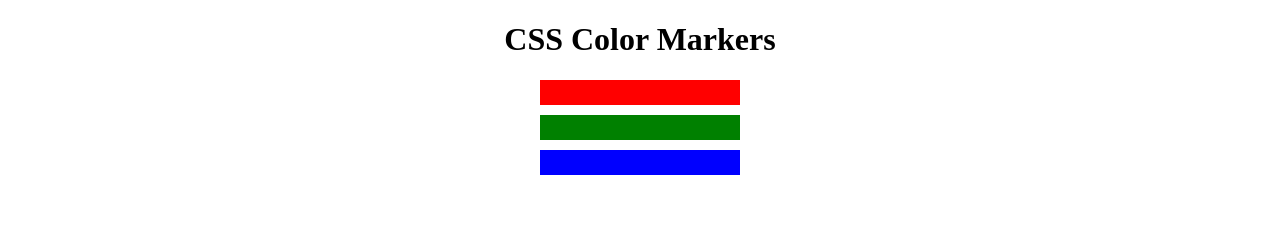
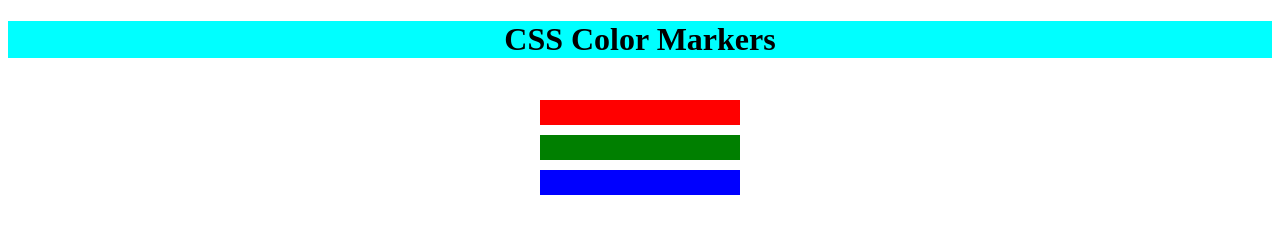
Before and after one commit to Ramalai/freecodecamp, a plain HTML site: page responsive-web-design/third-exercise/index.html in a window 1280 px wide. Drawn offline with Linux system fonts and the light colour scheme.

Commit message:
[UPDATE] colors gradient, rgb, hsl

```diff
--- a/responsive-web-design/third-exercise/index.html
+++ b/responsive-web-design/third-exercise/index.html
@@ -9,9 +9,9 @@
 <body>
     <h1>CSS Color Markers</h1>
     <div class="container">
-        <div class="marker one"></div>
-        <div class="marker two"></div>
-        <div class="marker three"></div>
+        <div class="marker red"></div>
+        <div class="marker green"></div>
+        <div class="marker blue"></div>
     </div>
 </body>
 </html>
--- a/responsive-web-design/third-exercise/styles.css
+++ b/responsive-web-design/third-exercise/styles.css
@@ -1,6 +1,8 @@
 h1 {
     text-align: center;
+    background-color: rgb(0, 255, 255);
 }
+
 .marker {
     background-color: red;
     height: 25px; /* por padrão o elemento DIV tem altura e largura 0 quando não tem nenhum conteúdo*/
@@ -8,14 +10,44 @@ h1 {
     margin: 10px auto; /* a propriedade margin defini de modo geral as propriedade margin-top, left, right e bottom*/
 }
 
-.one{
-    background-color: red;
+.red{
+    background-color: rgb(255, 0, 0); /*modelo aditivo RGB, usado em dispositivos eletrônicos*/
 }
 
-.two {
-    background-color: green;
+/*.red {
+    .red {
+  background: linear-gradient(180deg, rgb(255, 0, 0) 0%, rgb(0, 255, 0) 50%, rgb(0, 0, 255) 100%);
+}
+    A função linear-gradient é muito flexível -- aqui está a sintaxe básica que você vai usar neste tutorial:
+
+    linear-gradient(gradientDirection, color1, color2, ...);
+    gradientDirection é a direção da linha usada para a transição. color1 e color2 são argumentos de cor, que são as cores que serão usadas na transição em si. Elas podem ser de qualquer tipo de cor, incluindo palavras-chave de cores, hex, rgb, ou hsl.
+
+    Agora você aplicará um gradiente vermelho a verde ao longo de uma linha de 90 graus ao primeiro marcador.
+  */
+
+.green {
+    background-color: rgb(0, 127, 0); /*modelo aditivo RGB, usado em dispositivos eletrônicos*/
 }
 
-.three {
-    background-color: blue;
+.blue {
+    background-color: rgb(0, 0, 255); /*modelo aditivo RGB, usado em dispositivos eletrônicos*/
 }
+
+.container {
+    background-color: rgb(255, 255, 255); /*modelo subtrativo CMYK, usado em impressão. RGB é uma função do css, a função é um trecho de código que pode receber uma entrada e executar uma ação específica. A função do CSS rgb aceita valores, ou argumentos, para vermelho, verde e azul, e produz uma cor: rgb(red, green, blue);. Cada valor vermelho, verde e azul é um número de 0 a 255. 0 significa que há 0% dessa cor e é preta. 255 significa que há 100% dessa cor.*/
+    padding: 10px 0;
+}
+/*O modelo de cores de HSL, ou matiz, saturação e luz, é outra forma de representar cores.
+
+A função do CSS hsl aceita 3 valores: um número de 0 a 360 para o matiz, uma porcentagem de 0 a 100 para saturação e uma porcentagem de 0 a 100 para a luz.
+
+Se você imaginar um circulo cromático, a cor vermelha fica a 0 graus, verde é a 120 graus e azul está a 240 graus.
+
+Saturação é a intensidade de uma cor de 0%, ou cinza, até 100% para cor pura. Você deve adicionar o sinal % de percentual aos valores de saturação e luz.
+
+A luz é o nível de brilho no qual uma cor aparece, de 0%, ou preta completa, até 100%, branco total, com 50% de neutralidade.*/
+
+/*Um gradiente é quando uma cor muda para outra. A função CSS linear-gradient permite que você controle a direção da transição ao longo de uma linha e quais cores são usadas.
+
+Uma coisa a lembrar é que a função linear-gradient realmente cria um elemento image e que ela geralmente é pareada com a propriedade background que pode aceitar uma imagem como um valor.*/
```
